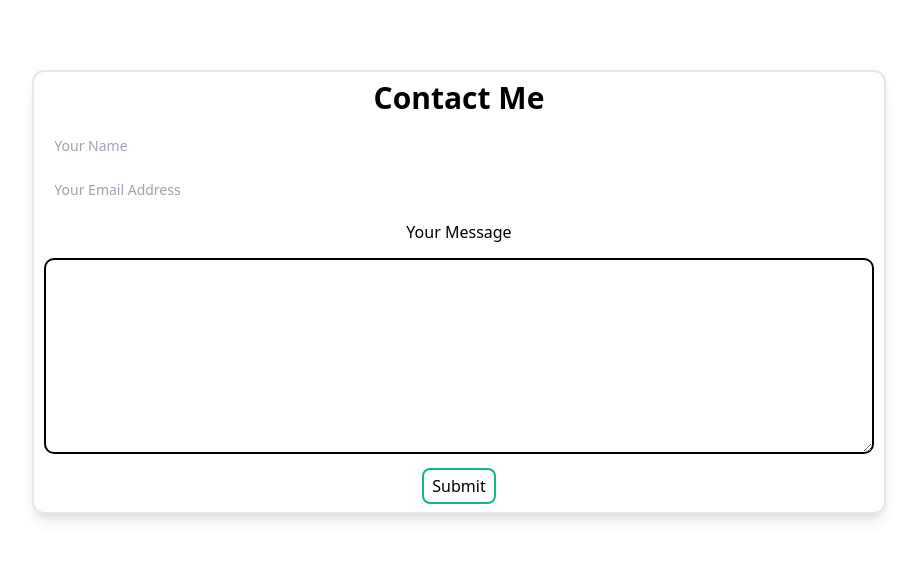
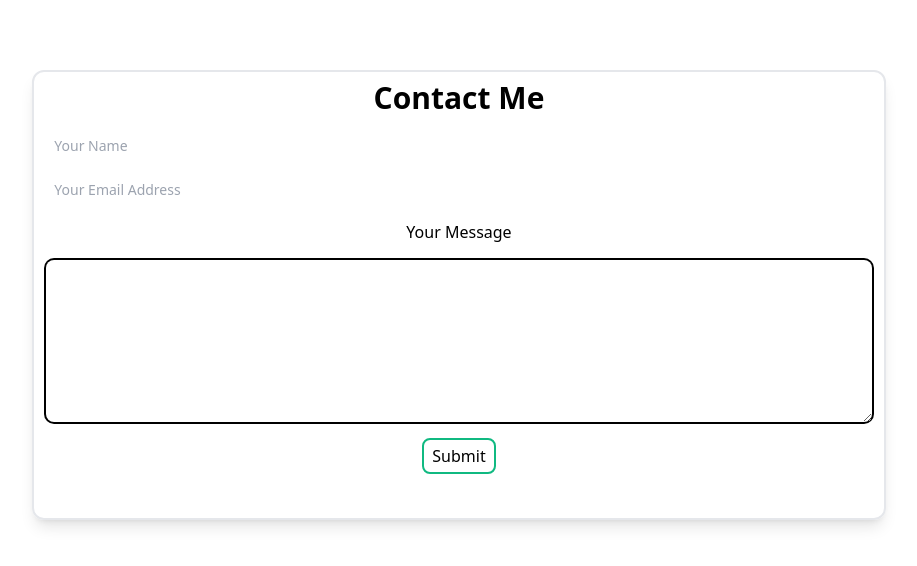
Before and after one commit to ktaulman/2022-portfolio-website-react, a React (Vite) app: page / in a window 1280 px wide. Shown: the part 3504-4070 px from the top of the page, without its empty margins (181-1098 px from the left). Built offline with nearby package versions, Linux system fonts and the light colour scheme.

Commit message:
added spinning SVG

```diff
--- a/src/components/ContactForm.jsx
+++ b/src/components/ContactForm.jsx
@@ -1,41 +1,107 @@
-import React,{useEffect, useState} from 'react';
-import {sendAPIRequest} from '@/services/API'
-export default function ContactForm({classes}){
-    //useState
-    const [name,setName]=useState(null)
-    const [email,setEmail]=useState(null)
-    const [message,setMessage]=useState(null)
-    const [success,setSuccess]=useState(false)
-    const [error,setError]=useState(null)
+import React, { useEffect, useState } from "react";
+import { sendAPIRequest } from "@/services/API";
+import LoadingIndicator from "@/components/icons/LoadingIndicator";
 
-    async function handleSubmit(e){
+export default function ContactForm({ classes }) {
+  //Component State
+  const [name, setName] = useState(null);
+  const [email, setEmail] = useState(null);
+  const [message, setMessage] = useState(null);
+  const [success, setSuccess] = useState(false);
+  const [isLoading, setIsLoading] = useState(false);
+  const [error, setError] = useState(null);
+  //Handlers
+  //Handle Submit
+  async function handleSubmit(e) {
+    e.preventDefault();
+    if (!name || !email || !message) {
+      return handleError("Empty Input. Please fill out all inputs.");
+    }
+    setIsLoading(true);
+    let response = await sendAPIRequest(
+      "POST",
+      { name, email, message },
+      "https://rbtwxqiucd.execute-api.us-east-1.amazonaws.com/contact-form"
+    );
+    response = JSON.parse(response);
+    if ((response.status = 200)) {
+      setIsLoading(false);
+      setSuccess(true);
+    } else handleError("Something went wrong");
+  }
+  //Error Handling
+  function handleError(string) {
+    setError(string);
+    setTimeout(() => setError(null), 3000);
+  }
+  //Set error = null if any of three form inputs are typed in
+  useEffect(() => {
+    if (error) return setError(null);
+  }, [name, email, message]);
 
-        e.preventDefault();
-        if(!name||!email||!message){
-           return handleError('Empty Input. Please fill out all inputs.')
-        }
-        let response=await sendAPIRequest('POST',{name,email,message},"https://rbtwxqiucd.execute-api.us-east-1.amazonaws.com/contact-form")
-        response=JSON.parse(response)
-        if(response.status=200) return setSuccess(true)
+  //Render Contact Form
+  function renderForm(isLoading, success) {
+    if (!isLoading && !success) {
+      return (
+        <>
+          <input
+            name="contact_name"
+            id="contact_name"
+            className="px-2 py-1 placeholder:text-sm text-sm w-full active:focus:ring-0"
+            placeholder="Your Name"
+            onInput={(e) => setName(e.target.value)}
+          />
+          <input
+            id="contact_company"
+            name="contact_company"
+            className="px-2 py-1 placeholder:text-sm text-sm w-full"
+            placeholder="Your Email Address"
+            onInput={(e) => setEmail(e.target.value)}
+          />
+          <h2>
+            <label for="contact_email">Your Message</label>
+          </h2>
+          <textarea
+            id="contact_email"
+            name="contact_email"
+            onInput={(e) => setMessage(e.target.value)}
+            className="w-full ring-2 ring-black rounded-lg h-48 p-2 text-sm"
+          ></textarea>
+          <button
+            type="submit"
+            className="border-2 border-solid border-emerald-500 rounded-lg py-1 px-2 hover:text-white hover:bg-emerald-500"
+          >
+            Submit
+          </button>
+        </>
+      );
+    } else if (!isLoading && success) {
+      return (
+        <h2>
+          Thank you for contacting me! Your message will be returned shortly.
+        </h2>
+      );
+    } else {
+      return <LoadingIndicator />;
     }
-    //Handling Errors
-    function handleError(string){
-        setError(string)
-        setTimeout(()=>setError(null),3000)
-    }
-    useEffect(()=>{
-        if(error) return setError(null)
-    },[name,email,message])
+  }
 
-    return(
-        <form id="contact-form" className="flex flex-col justify-start items-center  border-2 border-solid rounded-xl shadow-lg py-2 px-3 gap-4 w-full max-w-4xl max-h-[450px]" onSubmit={e=>handleSubmit(e)}>
-           <h1 className="text-3xl font-bold">Contact Me</h1>
-           {!success?<> <input id="contact_name" className="px-2 py-1 placeholder:text-sm text-sm w-full active:focus:ring-0" placeholder='Your Name' onInput={e=>setName(e.target.value)}></input>
-            <input id="contact_company" className="px-2 py-1 placeholder:text-sm text-sm w-full" placeholder='Your Email Address' onInput={e=>setEmail(e.target.value)}></input>
-            <h2>Your Message</h2>
-            <textarea id="contact_email" onInput={e=>setMessage(e.target.value)} className="w-full ring-2 ring-black rounded-lg h-48 p-2 text-sm"></textarea>
-            <button type="submit" className="border-2 border-solid border-emerald-500 rounded-lg py-1 px-2 hover:text-white hover:bg-emerald-500">Submit</button></>:<h2>Thank you for contacting me! Your message will be returned shortly.</h2>}
-            {error?<div>{error}</div>:null}
-        </form>
-    )
+  //Render Component
+  return (
+    <form
+      id="contact-form"
+      className="flex flex-col justify-start items-center  border-2 border-solid rounded-xl shadow-lg py-2 px-3 gap-4 w-full max-w-4xl min-h-[450px] max-h-[450px]"
+      onSubmit={(e) => handleSubmit(e)}
+    >
+      <h1 className="text-3xl font-bold">Contact Me</h1>
+      {/* Form & Inputs */}
+      {renderForm(isLoading, success)}
+      {/* Error Placeholder */}
+      {error ? (
+        <div className="w-full h-6">{error}</div>
+      ) : (
+        <div className="w-full h-6"></div>
+      )}
+    </form>
+  );
 }
--- /dev/null
+++ b/src/components/icons/LoadingIndicator.jsx
@@ -0,0 +1,5 @@
+import SpinnerSVG from "@/assets/spinner.svg";
+
+export default function LoadingIndicator() {
+  return <img src={SpinnerSVG} className="w-20" alt="Loading" />;
+}
```
Also changed, not shown: src/assets/spinner.svg (added), 1 other file (tests, documents, lock files or other folders).
